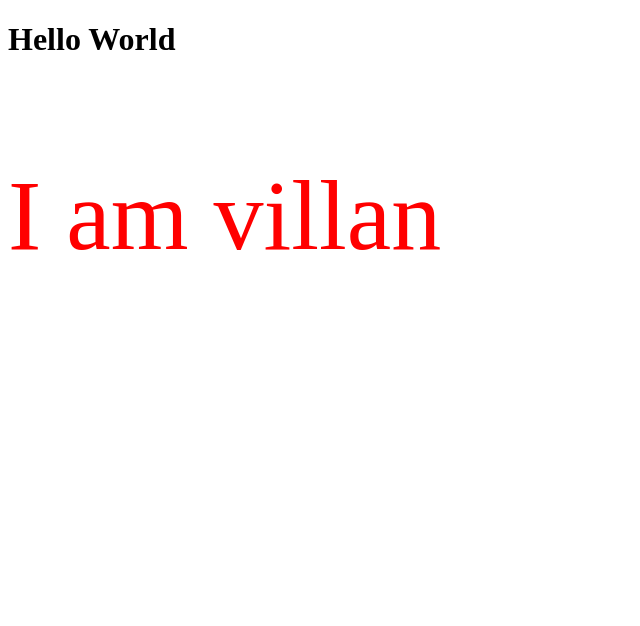
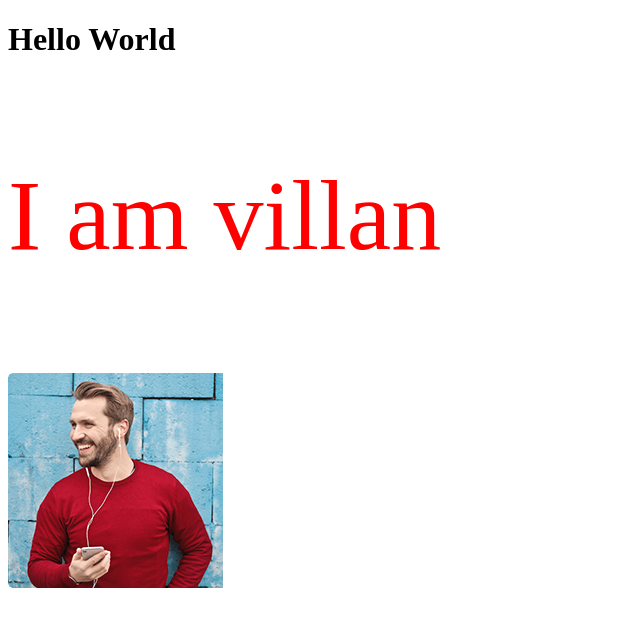
Before and after one commit to AlaminHossain01052000/hello-world, a plain HTML site: page index.html in a window 1280 px wide. Shown: the whole page, without its empty margins (0-640 px from the left). Drawn offline with Linux system fonts and the light colour scheme.

Commit message:
image adde

```diff
--- a/index.html
+++ b/index.html
@@ -10,6 +10,6 @@
 <body>
     <h1>Hello World</h1>
     <p>I am villan</p>
-    <img src="testi-img3.png" alt="">
+    <img src="testi-img2.png" alt="">
 </body>
 </html>
```
